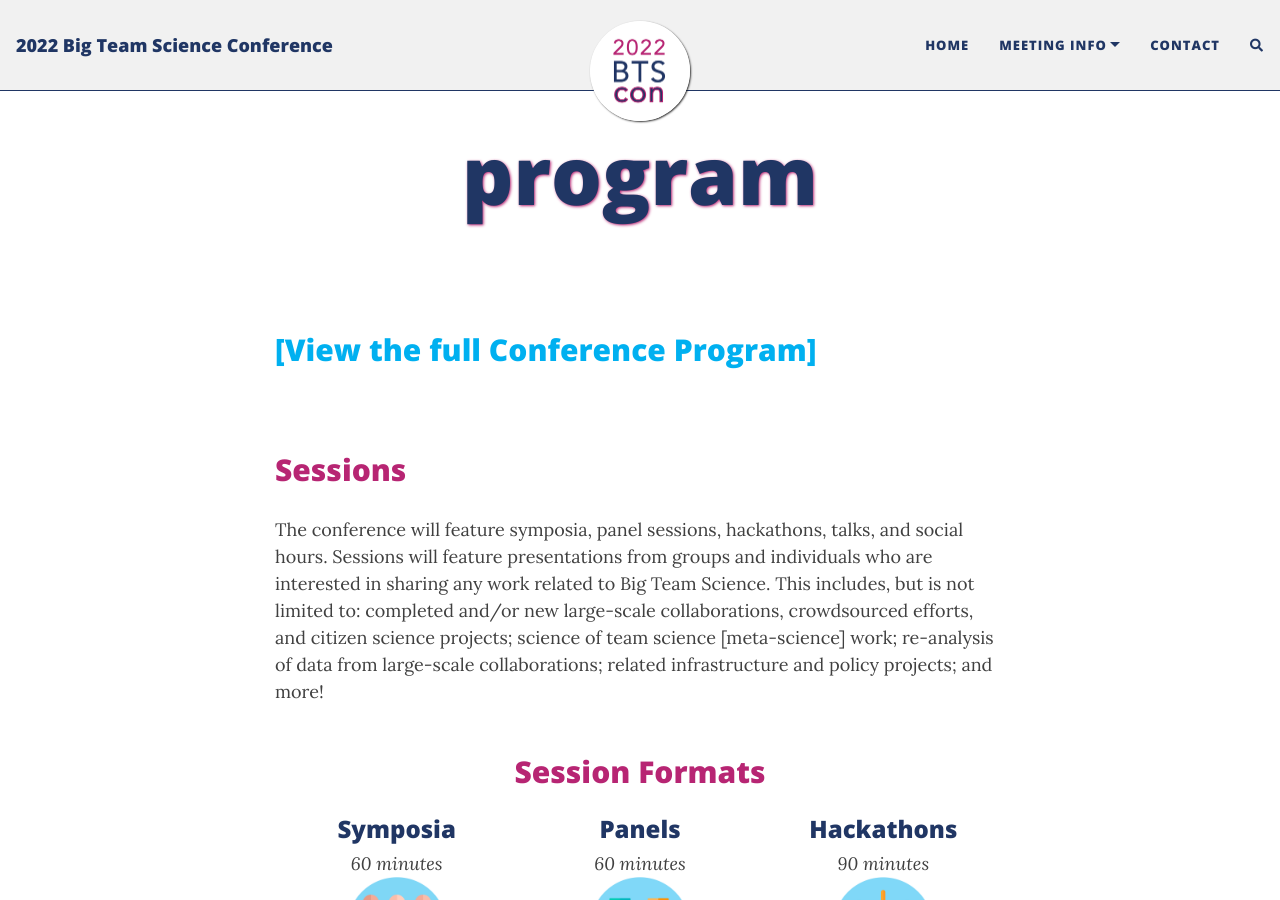
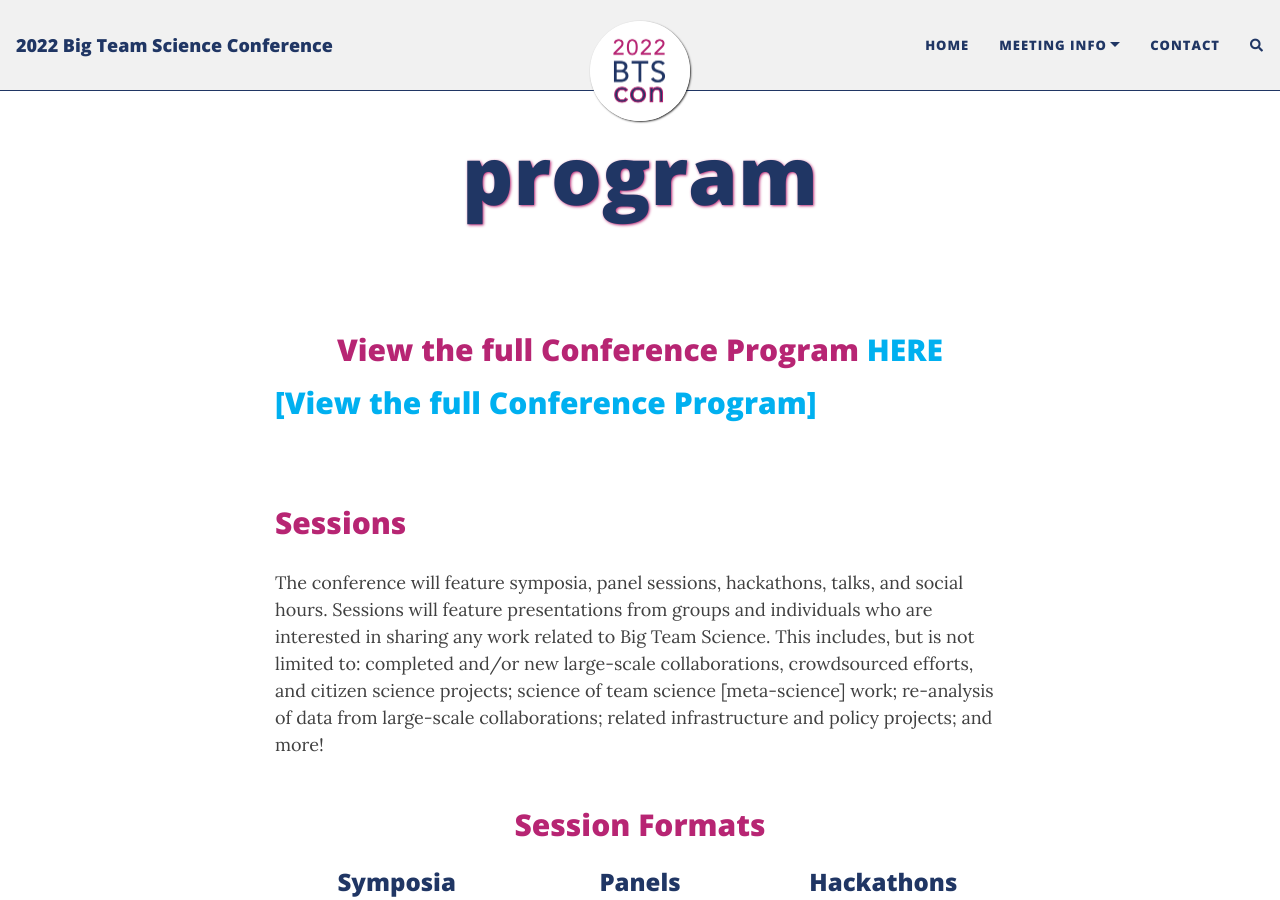
Before and after one commit to bigteamscienceconference/bigteamscienceconference.github.io, a Jekyll site: the page built from program.md, in a window 1280 px wide and 900 px high. Built offline with Jekyll 4.4.1, drawn with Linux system fonts in a browser that asks for light colours; nearby versions of some CDN libraries; comment, search, counter and statistics services are not loaded.

Commit message:
Update program.md

```diff
--- a/program.md
+++ b/program.md
@@ -6,6 +6,10 @@ title: program
 
 
 <br>
+
+<section>
+<h2 align="center">View the full Conference Program <a href="https://docs.google.com/document/d/17m6t7or53uvFErIW_WHvegwlwV2Cq_rvG5ny-4cBkpM/edit?usp=sharing" target="blank">HERE</a></h2>
+</section>
 
 ## [[View the full Conference Program]](https://docs.google.com/document/d/17m6t7or53uvFErIW_WHvegwlwV2Cq_rvG5ny-4cBkpM/edit?usp=sharing)
 
```
